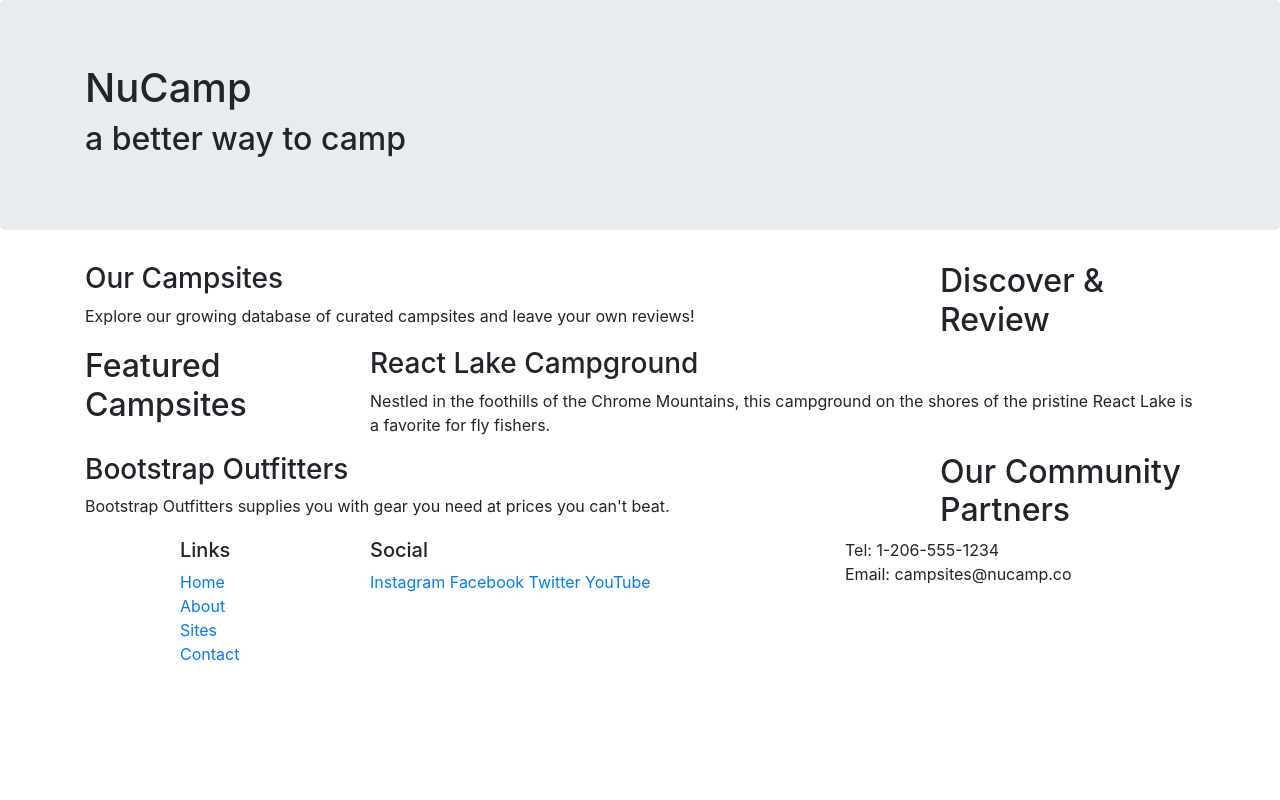
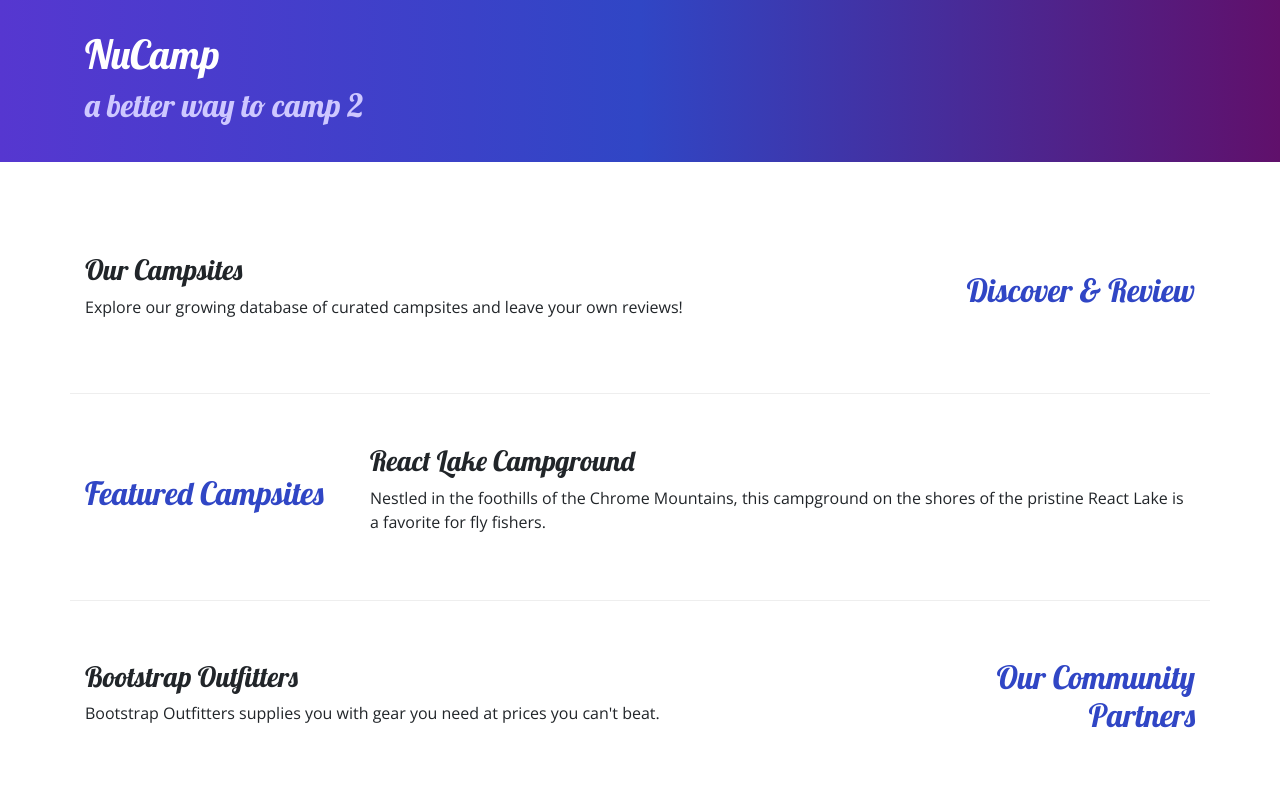
Before and after one commit to ramiromelo/BootstrapStudy, a website: page index.html in a window 1280 px wide. Shown: the top 800 px of the page. Drawn offline with nearby package versions, Linux system fonts and the light colour scheme.

Commit message:
Adding Custom Styles

```diff
--- /dev/null
+++ b/css/styles.css
@@ -0,0 +1,33 @@
+
+body {
+    font-family: "Open Sans", sans-serif;
+}
+
+h1, h2, h3 {
+    font-family: "Lobster", cursive;
+}
+
+h2 {
+    color: #3046C5;
+}
+
+header h2 {
+    color: #CEC8FF;
+}
+
+footer {
+    background-image: linear-gradient(#CEC8FF, white);
+    padding: 20px 0;
+}
+
+.jumbotron {
+    padding: 30px;
+    background-image: linear-gradient(to right, #5637D0, #3046C5, #60106B );
+    color: white;
+}
+
+.row-content {
+    padding: 50px 0;
+    border-bottom: 1px ridge;
+    min-height: 200px
+}
--- a/index.html
+++ b/index.html
@@ -9,17 +9,21 @@
     <!-- Bootstrap CSS -->
     <link rel="stylesheet" href="node_modules/bootstrap/dist/css/bootstrap.min.css" />
 
+    <!-- Additional CSS must be placed after Bootstrap CSS -->
+    <link rel="stylesheet" href="https://fonts.googleapis.com/css?family=Lobster|Open+Sans" />
+    <link rel="stylesheet" href="css/styles.css" />
+
     <title>NuCamp: A Better Way To Camp</title>
 </head>
 
 <body>
 
-    <header class="jumbotron">
+    <header class="jumbotron jumbotron-fluid">
         <div class="container">
             <div class="row">
                 <div class="col">
                     <h1>NuCamp</h1>
-                    <h2>a better way to camp</h2>
+                    <h2>a better way to camp 2</h2>
                 </div>
             </div>
         </div>
@@ -27,16 +31,16 @@
 
 
     <div class="container">
-        <div class="row">
+        <div class="row row-content align-items-center">
             <div class="col-sm-4 order-sm-last col-md-3">
-                <h2>Discover & Review</h2>
+                <h2 class="text-sm-right">Discover & Review</h2>
             </div>
             <div class="col">
                 <h3>Our Campsites</h3>
                 <p>Explore our growing database of curated campsites and leave your own reviews!</p>
             </div>
         </div>
-        <div class="row">
+        <div class="row row-content align-items-center">
             <div class="col-sm-4 col-md-3">
                 <h2>Featured Campsites</h2>
             </div>
@@ -46,9 +50,9 @@
                     Lake is a favorite for fly fishers.</p>
             </div>
         </div>
-        <div class="row">
+        <div class="row row-content align-items-center">
             <div class="col-sm-4 order-sm-last col-md-3">
-                <h2>Our Community Partners</h2>
+                <h2 class="text-sm-right">Our Community Partners</h2>
             </div>
             <div class="col">
                 <h3>Bootstrap Outfitters</h3>
@@ -70,14 +74,14 @@
                         <li><a href="#">Contact</a></li>
                     </ul>
                 </div>
-                <div class="col-6 col-sm-5">
+                <div class="col-6 col-sm-5 text-center">
                     <h5>Social</h5>
                     <a href="http://instagram.com/">Instagram</a>
                     <a href="http://facebook.com/">Facebook</a>
                     <a href="http://twitter.com/">Twitter</a>
                     <a href="http://youtube.com/">YouTube</a>
                 </div>
-                <div class="col-sm-4">
+                <div class="col-sm-4 text-center">
                     Tel: 1-206-555-1234<br />
                     Email: campsites@nucamp.co
                 </div>
```
